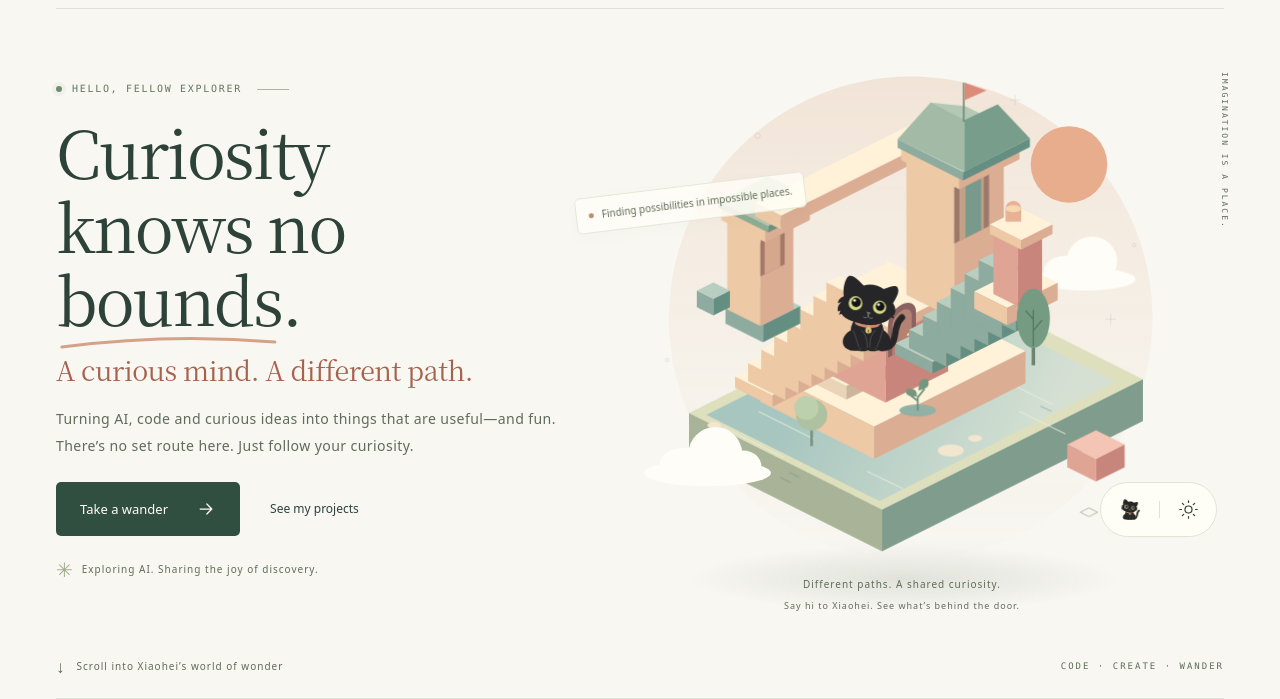
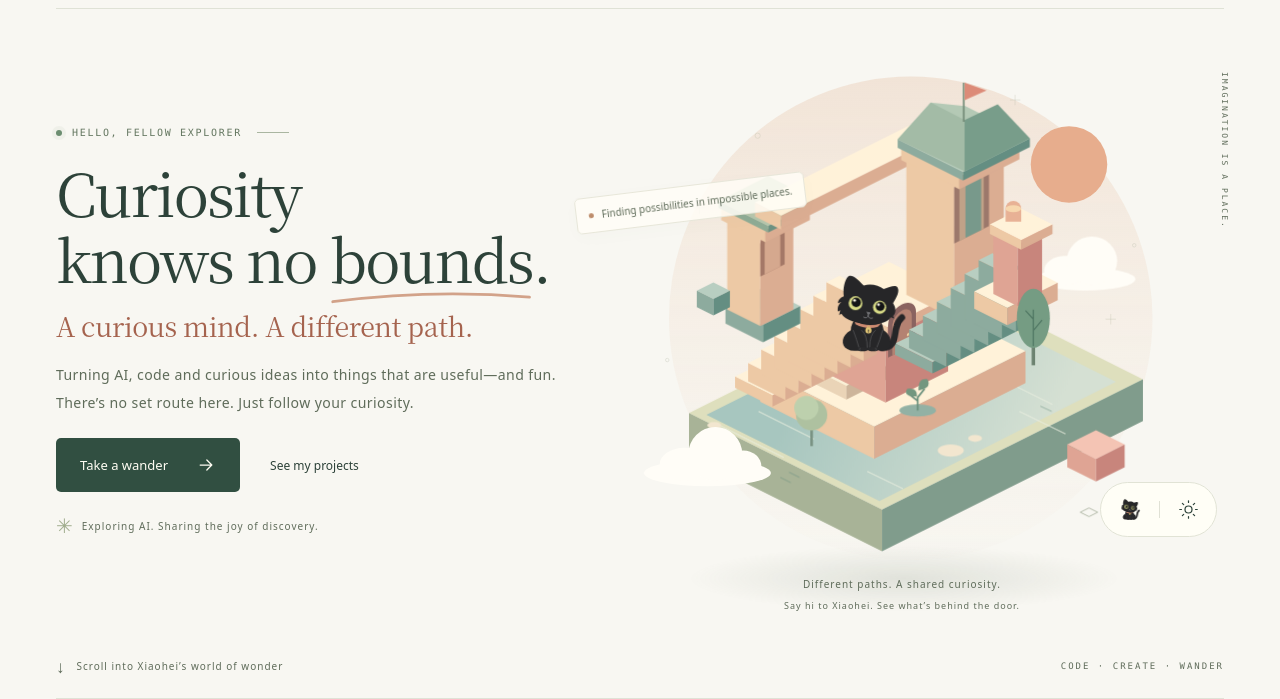
Before and after one commit to miguchn/migu_site, a website built with Vite: page index.html in a window 1280 px wide. Shown: the part 101-800 px from the top of the page. Built offline with nearby package versions, Linux system fonts and the light colour scheme.

Commit message:
fix: keep English hero title on two lines across screen sizes

```diff
--- a/src/personality.css
+++ b/src/personality.css
@@ -587,11 +587,13 @@
 .language-switch button:hover { background: #e9ede4; }
 .header .desktop-nav { margin-right: 12px; }
 html[lang="en"] { --sans: system-ui, -apple-system, sans-serif; }
-html[lang="en"] .hero h1 { font-size: clamp(46px, 5.1vw, 76px); letter-spacing: -2px; line-height: 1.12; }
-html[lang="en"] .hero-title-line:last-child { max-width: 7.5em; }
+html[lang="en"] .hero h1 { font-size: clamp(30px, 11.5cqi, 68px); letter-spacing: -2px; line-height: 1.12; }
 html[lang="en"] .chapter-copy h2 { font-size: clamp(32px, 4.1vw, 60px); line-height: 1.15; }
 html[lang="en"] .chapter-copy > p:last-child { max-width: 38em; }
 html[lang="en"] .brand { letter-spacing: 0; }
+/* Keep both English headline lines intact at phone, tablet and desktop widths. */
+html[lang="en"] .hero-copy { container-type: inline-size; }
+html[lang="en"] .hero-title-line { white-space: nowrap; }
 @media (max-width: 1000px) and (min-width: 701px) {
   .header { gap: 12px; }
   .header .desktop-nav { gap: 18px; margin-right: 0; }
@@ -603,6 +605,5 @@ html[lang="en"] .brand { letter-spacing: 0; }
   .header .menu-toggle { flex: none; }
   html[lang="en"] .brand { font-size: 13px; }
   html[lang="en"] .brand-sub { letter-spacing: .8px; }
-  html[lang="en"] .hero h1 { font-size: clamp(44px, 10.5vw, 68px); }
   html[lang="en"] .chapter-copy h2 { font-size: clamp(30px, 7.5vw, 44px); }
 }
```
